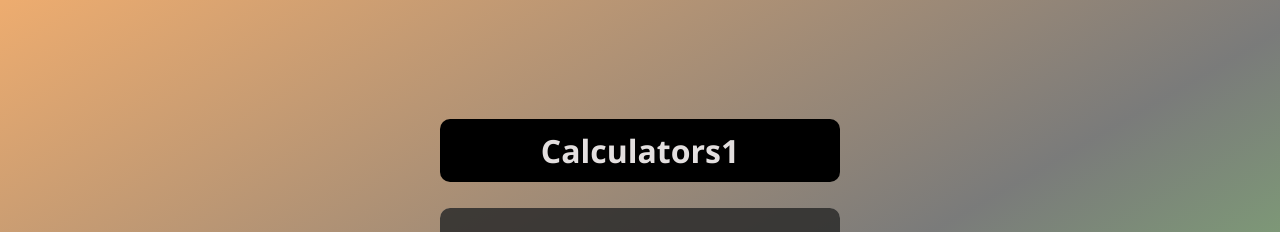
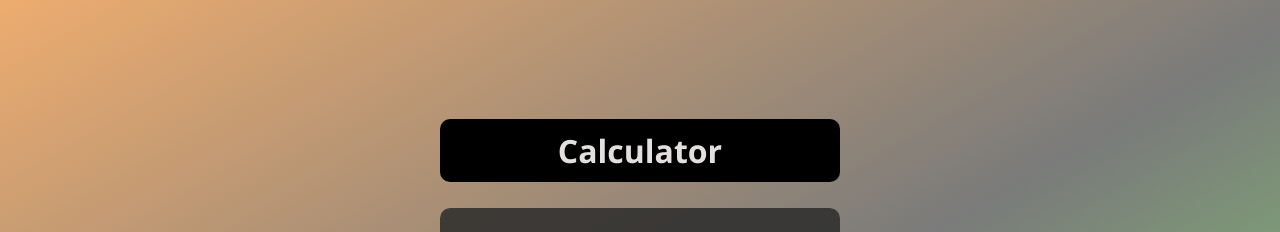
Before and after one commit to karthikbalaji022/Calculator, a plain HTML site: page index.html in a window 1280 px wide. Shown: the top 232 px of the page. Drawn offline with Linux system fonts and the light colour scheme.

Commit message:
Update index.html

```diff
--- a/index.html
+++ b/index.html
@@ -10,7 +10,7 @@
   <body>
     <section class="calc">
       <div class="heading">
-        <h1>Calculators1</h1>
+        <h1>Calculator</h1>
       </div>
 
       <div class="grid calculator">
```
